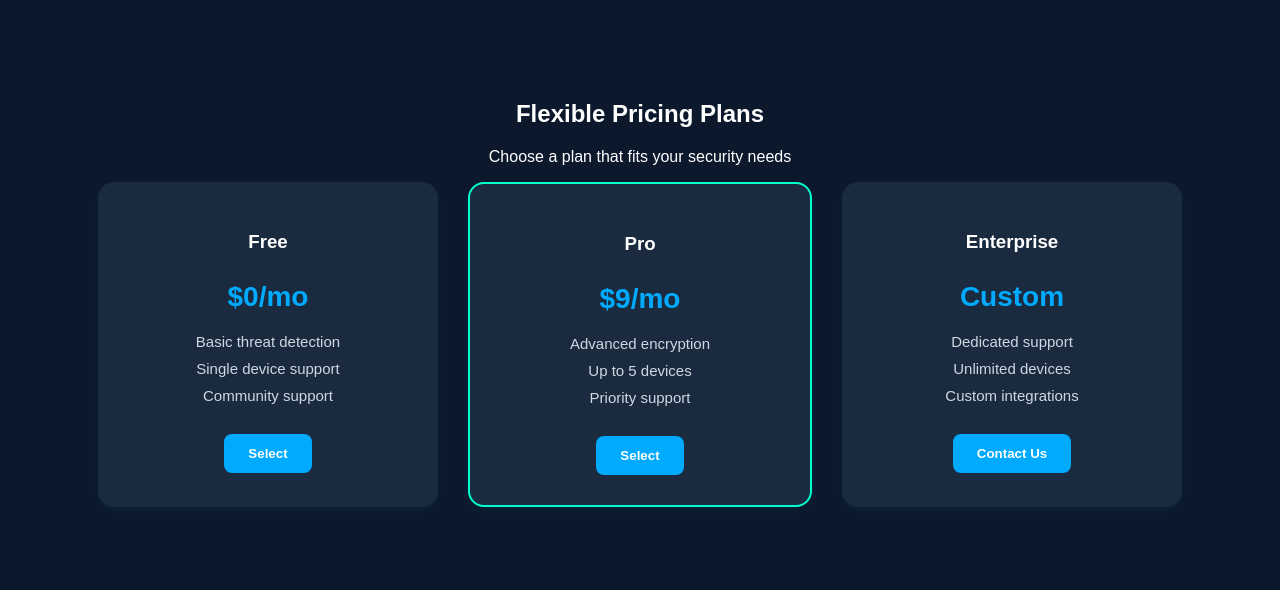
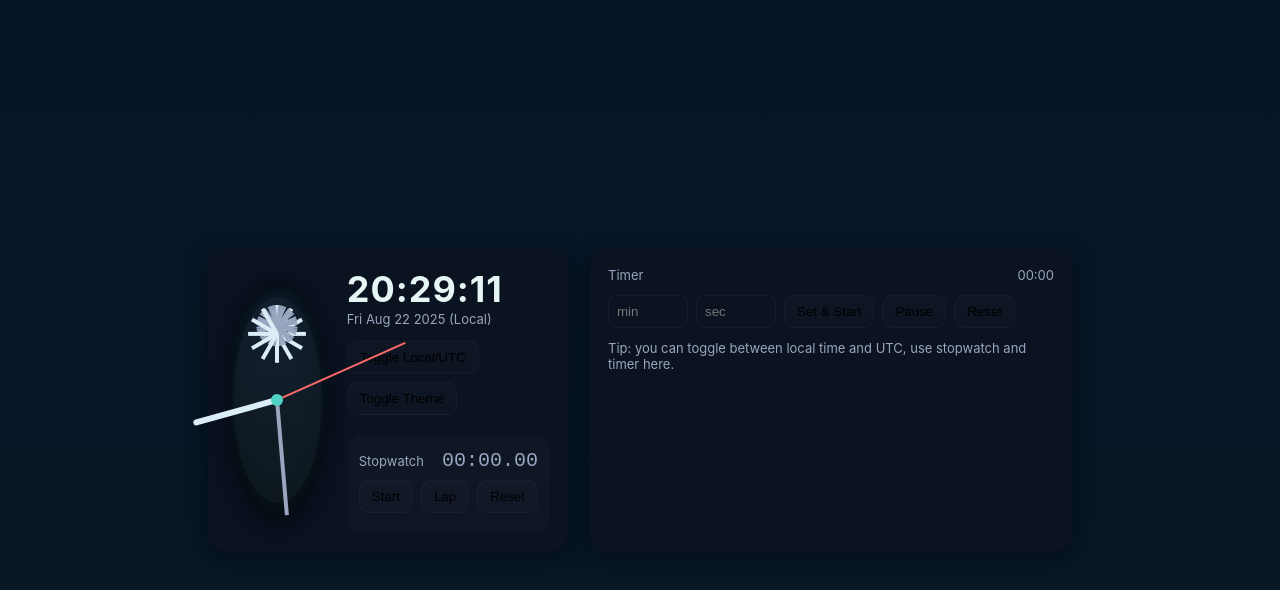
Before and after one commit to Bhargavi2531/cybersecurity, a plain HTML site: page watchdemo.html in a window 1280 px wide. Drawn offline with Linux system fonts and the light colour scheme.

Commit message:
Update watchdemo.html

```diff
--- a/watchdemo.html
+++ b/watchdemo.html
@@ -1,266 +1,186 @@
-<!DOCTYPE html>
+<!doctype html>
 <html lang="en">
 <head>
-  <meta charset="UTF-8" />
-  <meta name="viewport" content="width=device-width, initial-scale=1" />
-  <title>Pricing & Membership Demo</title>
+  <meta charset="utf-8" />
+  <meta name="viewport" content="width=device-width,initial-scale=1" />
+  <title>Watch Demo — Analog + Digital + Stopwatch + Timer</title>
   <style>
-    body {
-      background-color: #0c192c;
-      color: #fff;
-      font-family: 'Poppins', sans-serif;
-      margin: 0; padding: 0;
+    :root{
+      --bg:#0f1724; --card:#0b1220; --muted:#9aa6bf; --accent:#4fd1c5; --glass: rgba(255,255,255,0.03);
+      --radius:16px; font-family: Inter, system-ui, -apple-system, 'Segoe UI', Roboto, 'Helvetica Neue', Arial;
     }
-    .pricing-section {
-      padding: 80px 40px;
-      text-align: center;
-    }
-    .pricing-container {
-      max-width: 1100px;
-      margin: 0 auto;
-    }
-    .pricing-cards {
-      display: flex;
-      gap: 30px;
-      justify-content: center;
-      flex-wrap: wrap;
-    }
-    .pricing-card {
-      background-color: #1b2b3f;
-      padding: 30px 20px;
-      border-radius: 16px;
-      max-width: 300px;
-      flex: 1 1 250px;
-      box-shadow: 0 4px 10px rgba(0, 170, 255, 0.05);
-      text-align: center;
-      transition: transform 0.3s ease;
-      cursor: default;
-    }
-    .pricing-card:hover {
-      transform: translateY(-5px);
-      box-shadow: 0 8px 20px rgba(0, 170, 255, 0.15);
-    }
-    .pricing-card.highlighted {
-      border: 2px solid #00ffcc;
-    }
-    .pricing-card h3 {
-      margin-bottom: 10px;
-    }
-    .pricing-card .price {
-      font-size: 28px;
-      font-weight: bold;
-      margin-bottom: 20px;
-      color: #00aaff;
-    }
-    .pricing-card ul {
-      list-style: none;
-      padding: 0;
-      margin-bottom: 30px;
-      color: #cfd7e2;
-    }
-    .pricing-card ul li {
-      margin: 10px 0;
-      font-size: 15px;
-    }
-    .pricing-card button {
-      background-color: #00aaff;
-      color: white;
-      padding: 12px 24px;
-      border: none;
-      border-radius: 8px;
-      font-weight: bold;
-      cursor: pointer;
-      transition: background 0.3s ease;
-    }
-    .pricing-card button:hover {
-      background-color: #008fcc;
-    }
+    *{box-sizing:border-box}
+    body{margin:0; min-height:100vh; display:flex; align-items:center; justify-content:center; background:linear-gradient(180deg,#071427 0%, #071824 100%); color:#e6eef8}
+    .wrap{width:920px; max-width:96%; padding:28px; display:grid; grid-template-columns:360px 1fr; gap:22px}
+    .card{background:var(--card); border-radius:var(--radius); padding:18px; box-shadow:0 6px 20px rgba(3,10,18,0.6);}
+    .watch-area{display:flex; gap:18px; align-items:center}
 
-    /* Membership Form */
-    #membershipFormSection {
-      display: none;
-      max-width: 400px;
-      margin: 40px auto;
-      background: #1b2b3f;
-      padding: 30px 20px;
-      border-radius: 12px;
-      color: #fff;
-      text-align: left;
-      box-shadow: 0 4px 15px rgba(0, 170, 255, 0.1);
-    }
-    #membershipFormSection h2 {
-      text-align: center;
-      margin-bottom: 25px;
-      color: #00aaff;
-    }
-    #membershipFormSection label {
-      display: block;
-      margin-bottom: 6px;
-      font-weight: 600;
-    }
-    #membershipFormSection input {
-      width: 100%;
-      padding: 12px 15px;
-      margin-bottom: 20px;
-      border-radius: 8px;
-      border: none;
-      background-color: #293850;
-      color: #eee;
-      font-size: 16px;
-    }
-    #membershipFormSection input[readonly] {
-      background-color: #2a3b5d;
-      cursor: not-allowed;
-    }
-    #membershipFormSection button {
-      width: 100%;
-      background-color: #00aaff;
-      border: none;
-      padding: 15px;
-      border-radius: 10px;
-      color: white;
-      font-weight: 700;
-      font-size: 18px;
-      cursor: pointer;
-      transition: background 0.3s ease;
-    }
-    #membershipFormSection button:hover {
-      background-color: #008ecc;
-    }
+    /* Analog Clock */
+    .analog{width:240px; height:240px; border-radius:50%; background:linear-gradient(180deg,#0b1a2a,#061016); display:grid; place-items:center; position:relative; box-shadow:inset 0 6px 20px rgba(0,0,0,0.6), 0 6px 24px rgba(2,8,16,0.6)}
+    .face{width:86%; height:86%; border-radius:50%; position:relative; background:var(--glass); display:grid; place-items:center;}
+    .tick{position:absolute; width:2px; height:10%; top:4%; left:50%; transform-origin:50% 100%; background:var(--muted);}
+    .tick.hour{height:14%; width:4px; background:#dbeef7}
+    .center-dot{position:absolute; width:12px; height:12px; background:var(--accent); border-radius:50%; z-index:5}
+    .hand{position:absolute; left:50%; top:50%; transform-origin:50% 100%; transform:translate(-50%,-100%) rotate(0deg);}
+    .hand.hour{width:6px; height:42%; border-radius:6px; background:#dbeef7}
+    .hand.min{width:4px; height:56%; background:var(--muted)}
+    .hand.sec{width:2px; height:68%; background:#ff6b6b}
 
-    /* Popup */
-    #membershipPopup {
-      display: none;
-      position: fixed;
-      top:0; left:0; right:0; bottom:0;
-      background: rgba(0,0,0,0.7);
-      justify-content: center;
-      align-items: center;
-      z-index: 9999;
-    }
-    #membershipPopup .popup-box {
-      background: #1b2b3f;
-      padding: 30px 40px;
-      border-radius: 12px;
-      text-align: center;
-      max-width: 320px;
-      color: #cfd7e2;
-      box-shadow: 0 10px 30px rgba(0, 170, 255, 0.2);
-    }
-    #membershipPopup h3 {
-      color: #00cc99;
-      margin-bottom: 10px;
-    }
-    #membershipPopup button {
-      background: #00aaff;
-      border: none;
-      padding: 10px 20px;
-      border-radius: 8px;
-      font-weight: bold;
-      cursor: pointer;
-      font-size: 16px;
-      color: white;
-    }
+    /* Digital + controls */
+    .right{display:flex; flex-direction:column; gap:14px}
+    .digital{font-weight:700; font-size:36px; letter-spacing:1px; color:#e6f6f4}
+    .sub{color:var(--muted); font-size:13px}
+    .row{display:flex; gap:10px; align-items:center}
+    .btn{padding:8px 12px; border-radius:10px; background:linear-gradient(180deg, rgba(255,255,255,0.02), rgba(255,255,255,0.01)); border:1px solid rgba(255,255,255,0.03); cursor:pointer}
+    .controls{display:flex; gap:8px; flex-wrap:wrap}
+
+    /* Stopwatch / Timer */
+    .small-card{background:linear-gradient(180deg, rgba(255,255,255,0.02), rgba(255,255,255,0.01)); padding:12px; border-radius:12px}
+    .meter{font-family:monospace; font-size:20px;}
+
+    /* Responsive */
+    @media (max-width:760px){.wrap{grid-template-columns:1fr;}}
   </style>
 </head>
 <body>
-
-  <section class="pricing-section">
-    <div class="pricing-container">
-      <h2>Flexible Pricing Plans</h2>
-      <p class="subtitle">Choose a plan that fits your security needs</p>
-
-      <div class="pricing-cards">
-        <div class="pricing-card">
-          <h3>Free</h3>
-          <p class="price">$0<span>/mo</span></p>
-          <ul>
-            <li>Basic threat detection</li>
-            <li>Single device support</li>
-            <li>Community support</li>
-          </ul>
-          <button disabled>Select</button>
+  <div class="wrap">
+    <div class="card">
+      <div class="watch-area">
+        <div class="analog" id="analog">
+          <div class="face" id="face">
+            <!-- ticks created by JS -->
+            <div class="center-dot"></div>
+            <div class="hand hour" id="hourHand"></div>
+            <div class="hand min" id="minHand"></div>
+            <div class="hand sec" id="secHand"></div>
+          </div>
         </div>
-
-        <div class="pricing-card highlighted">
-          <h3>Pro</h3>
-          <p class="price">$9<span>/mo</span></p>
-          <ul>
-            <li>Advanced encryption</li>
-            <li>Up to 5 devices</li>
-            <li>Priority support</li>
-          </ul>
-          <button id="selectProBtn">Select</button>
-        </div>
-
-        <div class="pricing-card">
-          <h3>Enterprise</h3>
-          <p class="price">Custom</p>
-          <ul>
-            <li>Dedicated support</li>
-            <li>Unlimited devices</li>
-            <li>Custom integrations</li>
-          </ul>
-          <button disabled>Contact Us</button>
+        <div class="right">
+          <div>
+            <div class="digital" id="digital">00:00:00</div>
+            <div class="sub" id="dateStr">—</div>
+          </div>
+          <div class="controls">
+            <button class="btn" id="tzBtn">Toggle Local/UTC</button>
+            <button class="btn" id="themeBtn">Toggle Theme</button>
+          </div>
+          <div style="margin-top:8px">
+            <div class="small-card">
+              <div style="display:flex;justify-content:space-between;align-items:center"><div class="sub">Stopwatch</div><div class="sub meter" id="sw">00:00.00</div></div>
+              <div style="margin-top:8px;display:flex;gap:8px"><button class="btn" id="swStart">Start</button><button class="btn" id="swLap">Lap</button><button class="btn" id="swReset">Reset</button></div>
+              <div id="laps" style="margin-top:8px;color:var(--muted);font-size:13px;max-height:90px;overflow:auto"></div>
+            </div>
+          </div>
         </div>
       </div>
     </div>
-  </section>
 
-  <!-- Membership Form -->
-  <section id="membershipFormSection">
-    <h2>Get Your Pro Membership</h2>
-    <form id="membershipForm">
-      <label for="name">Full Name</label>
-      <input type="text" id="name" name="name" required placeholder="Your full name" />
-      <label for="email">Email Address</label>
-      <input type="email" id="email" name="email" required placeholder="you@example.com" />
-      <label for="plan">Selected Plan</label>
-      <input type="text" id="planInput" name="plan" value="Pro - $9/mo" readonly />
-      <button type="submit">Get Membership</button>
-    </form>
-  </section>
-
-  <!-- Popup -->
-  <div id="membershipPopup">
-    <div class="popup-box">
-      <h3>🎉 Membership Confirmed!</h3>
-      <p>Thank you for signing up for the Pro plan.</p>
-      <button id="popupCloseBtn">OK</button>
+    <div class="card">
+      <div style="display:flex;justify-content:space-between;align-items:center"><div class="sub">Timer</div><div class="sub" id="timerDisplay">00:00</div></div>
+      <div style="margin-top:12px;display:flex;gap:8px;align-items:center">
+        <input type="number" id="minutes" min="0" step="1" placeholder="min" style="width:80px;padding:8px;border-radius:8px;border:1px solid rgba(255,255,255,0.04);background:transparent;color:inherit">
+        <input type="number" id="seconds" min="0" max="59" step="1" placeholder="sec" style="width:80px;padding:8px;border-radius:8px;border:1px solid rgba(255,255,255,0.04);background:transparent;color:inherit">
+        <button class="btn" id="setTimer">Set & Start</button>
+        <button class="btn" id="pauseTimer">Pause</button>
+        <button class="btn" id="resetTimer">Reset</button>
+      </div>
+      <div style="margin-top:12px;color:var(--muted);font-size:13px">Tip: you can toggle between local time and UTC, use stopwatch and timer here.</div>
     </div>
   </div>
 
-<script>
-  const selectProBtn = document.getElementById('selectProBtn');
-  const membershipFormSection = document.getElementById('membershipFormSection');
-  const membershipForm = document.getElementById('membershipForm');
-  const membershipPopup = document.getElementById('membershipPopup');
-  const popupCloseBtn = document.getElementById('popupCloseBtn');
+  <script>
+    // Create ticks
+    (function createTicks(){
+      const face = document.getElementById('face');
+      for(let i=0;i<60;i++){
+        const t = document.createElement('div'); t.className='tick';
+        if(i%5===0){ t.classList.add('hour'); t.style.height='14%'; }
+        t.style.transform = `translateX(-50%) rotate(${i*6}deg)`;
+        face.appendChild(t);
+      }
+    })();
 
-  // Show form when "Select" clicked on Pro plan
-  selectProBtn.addEventListener('click', () => {
-    membershipFormSection.style.display = 'block';
-    membershipFormSection.scrollIntoView({ behavior: 'smooth' });
-  });
+    // Clock update
+    const hourHand = document.getElementById('hourHand');
+    const minHand = document.getElementById('minHand');
+    const secHand = document.getElementById('secHand');
+    const digital = document.getElementById('digital');
+    const dateStr = document.getElementById('dateStr');
+    let useUTC = false;
 
-  // Handle form submission
-  membershipForm.addEventListener('submit', (e) => {
-    e.preventDefault();
-    // Optionally: here you can send form data to server
+    function pad(n, d=2){ return String(n).padStart(d,'0'); }
 
-    // Show popup confirmation
-    membershipPopup.style.display = 'flex';
+    function updateClock(){
+      const now = useUTC ? new Date(new Date().toUTCString()) : new Date();
+      const h = now.getHours();
+      const m = now.getMinutes();
+      const s = now.getSeconds();
+      const ms = now.getMilliseconds();
 
-    // Reset form and hide form after submission
-    membershipForm.reset();
-    membershipFormSection.style.display = 'none';
-  });
+      const hourAngle = (h%12)*30 + (m/60)*30;
+      const minAngle = m*6 + (s/60)*6;
+      const secAngle = s*6 + (ms/1000)*6;
 
-  // Close popup
-  popupCloseBtn.addEventListener('click', () => {
-    membershipPopup.style.display = 'none';
-  });
-</script>
+      hourHand.style.transform = `translate(-50%,-100%) rotate(${hourAngle}deg)`;
+      minHand.style.transform = `translate(-50%,-100%) rotate(${minAngle}deg)`;
+      secHand.style.transform = `translate(-50%,-100%) rotate(${secAngle}deg)`;
 
+      digital.textContent = `${pad(h)}:${pad(m)}:${pad(s)}`;
+      dateStr.textContent = now.toDateString() + (useUTC ? ' (UTC)' : ' (Local)');
+
+      requestAnimationFrame(updateClock);
+    }
+    requestAnimationFrame(updateClock);
+
+    document.getElementById('tzBtn').addEventListener('click', ()=>{ useUTC = !useUTC; });
+
+    // Theme toggle
+    document.getElementById('themeBtn').addEventListener('click', ()=>{
+      if(document.documentElement.style.getPropertyValue('--bg') === ''){
+        document.documentElement.style.setProperty('--bg','#0f1724');
+      }
+      document.body.classList.toggle('light');
+      if(document.body.classList.contains('light')){
+        document.documentElement.style.setProperty('--card','#f8fafc');
+        document.documentElement.style.setProperty('--muted','#44556b');
+        document.documentElement.style.setProperty('--accent','#2563eb');
+        document.body.style.color = '#071427';
+      } else {
+        document.documentElement.style.setProperty('--card','#0b1220');
+        document.documentElement.style.setProperty('--muted','#9aa6bf');
+        document.documentElement.style.setProperty('--accent','#4fd1c5');
+        document.body.style.color = '#e6eef8';
+      }
+    });
+
+    // Stopwatch
+    let swRunning=false; let swStart=0; let swElapsed=0; let swTimer=null; const swEl=document.getElementById('sw'); const lapsEl=document.getElementById('laps');
+    function formatStopwatch(ms){ const total = Math.floor(ms); const sec = Math.floor(total/1000); const m = Math.floor(sec/60); const s = sec%60; const cs = Math.floor((total%1000)/10); return `${pad(m)}:${pad(s)}.${pad(cs,2)}`; }
+
+    document.getElementById('swStart').addEventListener('click', ()=>{
+      if(!swRunning){ swRunning=true; swStart = performance.now() - swElapsed; document.getElementById('swStart').textContent='Pause'; swTimer = requestAnimationFrame(swLoop);
+      } else { swRunning=false; swElapsed = performance.now()-swStart; document.getElementById('swStart').textContent='Start'; cancelAnimationFrame(swTimer); }
+    });
+    document.getElementById('swReset').addEventListener('click', ()=>{ swRunning=false; swElapsed=0; swStart=0; swEl.textContent='00:00.00'; document.getElementById('swStart').textContent='Start'; lapsEl.innerHTML=''; cancelAnimationFrame(swTimer); });
+    document.getElementById('swLap').addEventListener('click', ()=>{ if(swElapsed||swRunning){ const ms = swRunning ? performance.now()-swStart : swElapsed; const el = document.createElement('div'); el.textContent = formatStopwatch(ms); lapsEl.prepend(el); }});
+    function swLoop(){ const ms = performance.now()-swStart; swEl.textContent = formatStopwatch(ms); swTimer = requestAnimationFrame(swLoop); }
+
+    // Timer
+    let timerTotal=0; let timerRemaining=0; let timerRunning=false; let timerRAF=null; const timerDisplay=document.getElementById('timerDisplay');
+    document.getElementById('setTimer').addEventListener('click', ()=>{
+      const min = Math.max(0, parseInt(document.getElementById('minutes').value||0));
+      const sec = Math.max(0, parseInt(document.getElementById('seconds').value||0));
+      timerTotal = (min*60 + sec) * 1000; if(timerTotal<=0) return alert('Enter a duration > 0');
+      timerRemaining = timerTotal; timerRunning=true; timerStartTime = performance.now(); cancelAnimationFrame(timerRAF); timerRAF = requestAnimationFrame(timerLoop);
+    });
+    document.getElementById('pauseTimer').addEventListener('click', ()=>{ timerRunning = !timerRunning; if(timerRunning) timerRAF = requestAnimationFrame(timerLoop); });
+    document.getElementById('resetTimer').addEventListener('click', ()=>{ timerRunning=false; timerRemaining=0; timerTotal=0; timerDisplay.textContent='00:00'; cancelAnimationFrame(timerRAF); });
+
+    function timerLoop(ts){ if(!timerRunning) return; const elapsed = performance.now() - (timerStartTime || performance.now()); timerRemaining = Math.max(0, timerRemaining - elapsed); timerStartTime = performance.now(); const s = Math.ceil(timerRemaining/1000); const mm = Math.floor(s/60); const ss = s%60; timerDisplay.textContent = `${pad(mm)}:${pad(ss)}`; if(timerRemaining<=0){ timerRunning=false; timerDisplay.textContent='00:00'; alert('Timer finished'); return; } timerRAF = requestAnimationFrame(timerLoop); }
+
+    // small safety: ensure performance.now offsets
+    let timerStartTime = 0;
+
+  </script>
 </body>
 </html>
```
